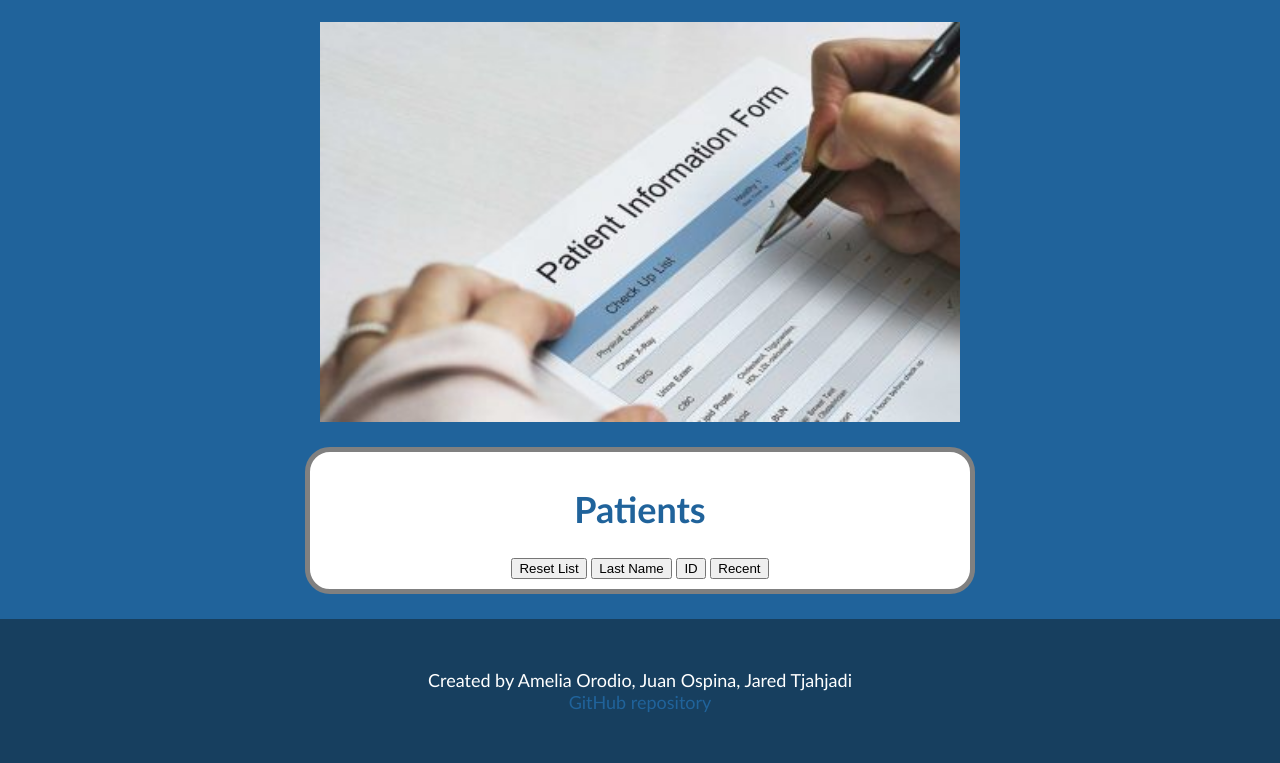
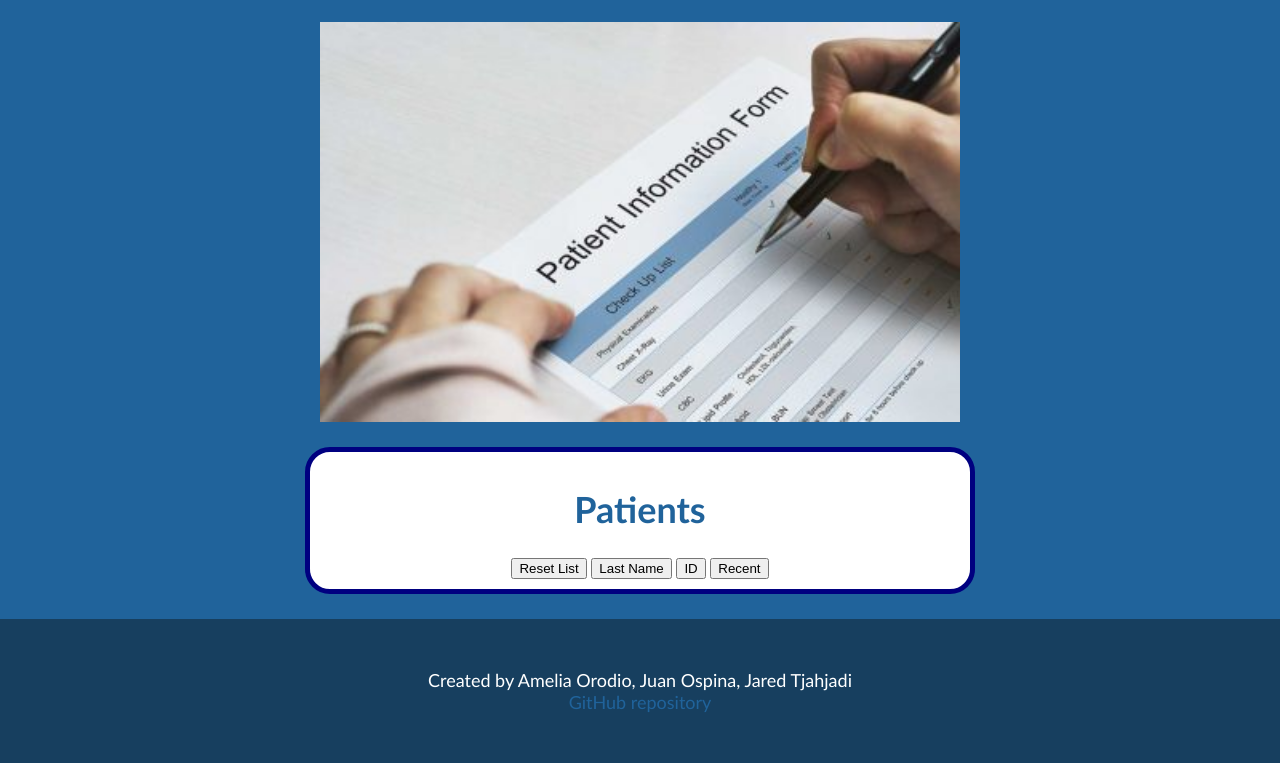
Before and after one commit to jeo02/Doctor-Notes, a plain HTML site: page index.html in a window 1280 px wide. Shown: the part 444-1207 px from the top of the page. Drawn offline with Linux system fonts and the light colour scheme.

Commit message:
Update style.css

```diff
--- a/style.css
+++ b/style.css
@@ -80,7 +80,7 @@ a:hover{
     color: #20639b;
     width: 50%;
     padding:10px;
-    border: 5px solid gray;
+    border: 5px solid navy;
     border-radius: 25px;
     margin-top: 25px;
     margin-bottom: 25px;
```
